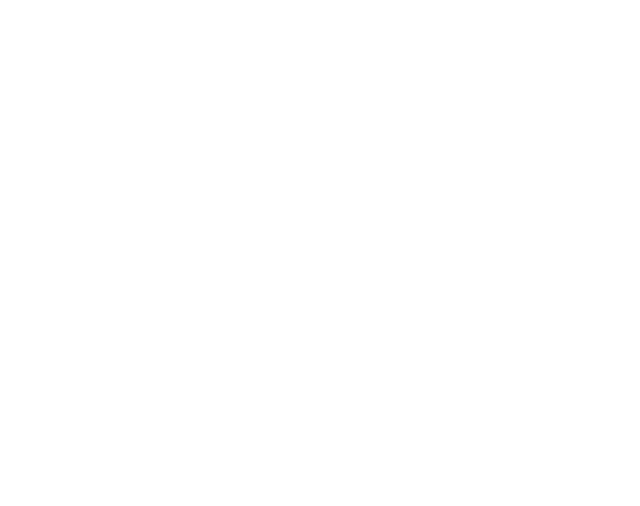
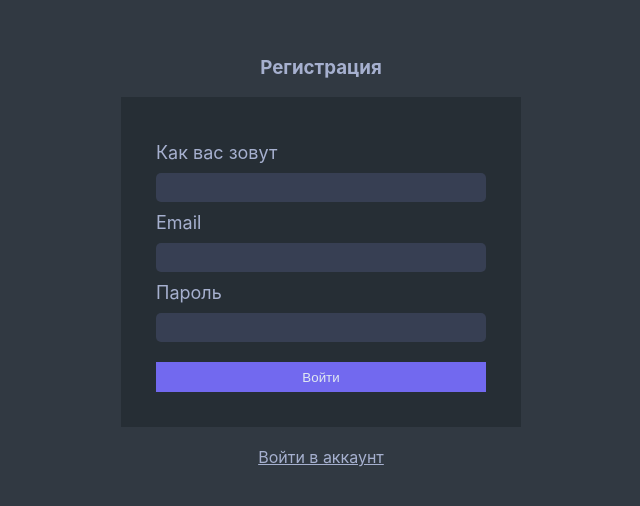
Before and after one commit to YN1kiforov/online-chat, a React (Create React App) app in the folder client/: page /registration in a window 1280 px wide. Before the commit this address had no page. Shown: the part 148-654 px from the top of the page, without its empty margins (319-959 px from the left). Built offline with nearby package versions, Linux system fonts and the light colour scheme.

Commit message:
registration

```diff
--- a/client/src/App.js
+++ b/client/src/App.js
@@ -1,11 +1,15 @@
 import './App.scss';
 import { Routes, Route } from "react-router-dom";
-import Login from './pages/Login/Login';
+import { Login } from './pages/Login/Login';
+import { Registration } from './pages/Registration/Registration';
+
+
 import Main from './pages/MainPage/MainPage';
 function App() {
   return (
     <Routes>
       <Route path='/login' element={<Login />}></Route>
+      <Route path='/registration' element={<Registration />}></Route>
       <Route path='/' element={<Main />}></Route>
     </Routes>
   )
--- a/client/src/pages/Login/Login.js
+++ b/client/src/pages/Login/Login.js
@@ -3,8 +3,8 @@
 import './Login.scss'
 import { Formik, Form, Field } from 'formik';
 import * as Yup from 'yup';
-import {Link} from 'react-router-dom'
-import {fetchAuth} from '../../redux/slices/auth'
+import { Link, Navigate } from 'react-router-dom'
+import { fetchAuth, userId } from '../../redux/slices/auth'
 
 const SignupSchema = Yup.object().shape({
   email: Yup.string().email('Неправильный email').required('Обязательное поле'),
@@ -12,13 +12,15 @@
     .min(6, 'Минимум 6 символов')
     .max(50, 'Максимум 50 символов')
     .required('Обязательное поле'),
-
 });
 
 
-function Login() {
-
+export const Login = () => {
   const dispatch = useDispatch()
+  localStorage.clear()
+  if (userId) {
+    return <Navigate to="/"/>
+  }
 
   return (
     <div className='login'>
@@ -32,10 +34,8 @@
             }}
             validationSchema={SignupSchema}
             onSubmit={async (values) => {
-              alert('gg')
-
-              let res = await dispatch(fetchAuth(values))
-              console.log(res)
+              const res = await dispatch(fetchAuth(values))
+              res.payload ? localStorage.setItem('userId', res.payload.userId) : alert('Не удалось авторизоваться')
             }}
           >
             {({ errors, touched }) => (
@@ -61,12 +61,9 @@
           </Formik>
         </div>
         <div className='login__bottom'>
-          <Link to = '/registration'>Зарегистрироваться</Link>
+          <Link to='/registration'>Зарегистрироваться</Link>
         </div>
       </div>
     </div>
   )
 }
-
-
-export default Login;
--- a/client/src/pages/Registration/Registration.js
+++ b/client/src/pages/Registration/Registration.js
@@ -1,8 +1,81 @@
+import React from 'react';
+import { useDispatch } from 'react-redux';
+import './Registration.scss'
+import { Formik, Form, Field } from 'formik';
+import * as Yup from 'yup';
+import { Link, Navigate } from 'react-router-dom'
+import { fetchRegistration, userId } from '../../redux/slices/auth'
+
+const SignupSchema = Yup.object().shape({
+  name: Yup.string()
+    .min(2, 'Минимум 2 символа')
+    .max(50, 'Максимум 50 символов')
+    .required('Обязательное поле'),
+  email: Yup.string().email('Неправильный email').required('Обязательное поле'),
+  password: Yup.string()
+    .min(6, 'Минимум 6 символов')
+    .max(50, 'Максимум 50 символов')
+    .required('Обязательное поле'),
+});
 
 
+export const Registration = () => {
+  const dispatch = useDispatch()
+  if (userId) {
+    return <Navigate to="/" />
+  }
 
-function Registration() {
-  return(<div className = ''>Registration</div>)
+  return (
+    <div className='registration'>
+      <div className='registration__wrapper'>
+        <h3 className='registration__title'>Регистрация</h3>
+        <div className='registration__card'>
+          <Formik
+            initialValues={{
+              name: '',
+              email: '',
+              password: '',
+            }}
+            validationSchema={SignupSchema}
+            onSubmit={async (values) => {
+              const res = await dispatch(fetchRegistration(values))
+              res.payload ? localStorage.setItem('userId', res.payload.userId) : alert('Не удалось зарегестрироваться')
+            }}
+          >
+            {({ errors, touched }) => (
+              <Form>
+
+                <div className='input'>
+                  <div className='input__title'>Как вас зовут</div>
+                  <Field name="name" />
+                  {errors.email && touched.email ? <div className='error'>{errors.email}</div> : null}
+                </div>
+
+
+                <div className='input'>
+                  <div className='input__title'>Email</div>
+                  <Field name="email" />
+                  {errors.email && touched.email ? <div className='error'>{errors.email}</div> : null}
+                </div>
+
+                <div className='input'>
+                  <div className='input__title'>Пароль</div>
+                  <Field name="password" />
+                  {errors.password && touched.password ? (
+                    <div className='error'>{errors.password}</div>
+                  ) : null}
+                </div>
+                <div className='registration__button'>
+                  <button className='' type="submit">Войти</button>
+                </div>
+              </Form>
+            )}
+          </Formik>
+        </div>
+        <div className='registration__bottom'>
+          <Link to='/registration'>Войти в аккаунт</Link>
+        </div>
+      </div>
+    </div>
+  )
 }
-
-export default Registration;
--- /dev/null
+++ b/client/src/pages/Registration/Registration.scss
@@ -0,0 +1,69 @@
+$light-gray: #a6b0cf;
+$gray:#313942;
+$dark-gray: #262e35;
+
+.registration {
+	background-color: $gray;
+	height: 100vh;
+	width: 100vw;
+	display: flex;
+	color: $light-gray;
+	align-items: center;
+	justify-content: center;
+	&__wrapper {
+		max-width: 400px;
+		min-width: 400px;
+	}
+	&__card {
+		padding: 35px;
+		background-color: $dark-gray;
+		& .input {
+			&__title {
+				font-size: 18px;
+				margin: 10px 0px;
+			}
+			& input {
+				width: 100%;
+				border-radius: 5px;
+				background-color: #373f53;
+				height: 29px;
+				color: #e1e9f1;
+				padding: 4px 0px 4px 10px;
+				border: 0px;
+				outline: 0px;
+				font-size: 16px;
+			}
+			.error{
+				color: rgb(216, 16, 16);
+			}
+
+		}
+
+	}
+	&__title {
+		text-align: center;
+	}
+	&__button{
+		margin: 20px 0px 0px 0px;
+		text-align: center;
+		& button{
+			width: 100%;
+			height: 30px;
+			background-color: #7269ef;
+			color: #e1e9f1;
+			border: 0px;
+		}
+	}
+	&__bottom{
+		margin: 20px 0px 0px 0px;
+		text-align: center;
+		& a {
+			color: $light-gray;
+		}
+	}
+}
+.form{
+	&:focus-visible{
+		-webkit-focus-ring-color: 0px;
+	}
+}
--- a/client/src/redux/slices/auth.js
+++ b/client/src/redux/slices/auth.js
@@ -1,10 +1,12 @@
 import { createSlice, createAsyncThunk } from '@reduxjs/toolkit'
 import axios from 'axios'
 
-export const fetchAuth = createAsyncThunk('users/fetchByIdStatus', async (data) => {
-	console.log(`data => ${JSON.stringify(data)}`)
+export const fetchAuth = createAsyncThunk('users/fetchAuth', async (data) => {
 	const response = await axios.post('http://localhost:3001/login', data)
-	console.log(response)
+	return response.data
+})
+export const fetchRegistration = createAsyncThunk('users/fetchRegistration', async (data) => {
+	const response = await axios.post('http://localhost:3001/registration', data)
 	return response.data
 })
 const initialState = {
@@ -17,4 +19,6 @@
 	reducers: {},
 
 })
+
+export const userId = localStorage.getItem('userId')
 export const authReducer = authSlice.reducer;
```
Also changed, not shown: 2 other files (tests, documents, lock files or other folders).
